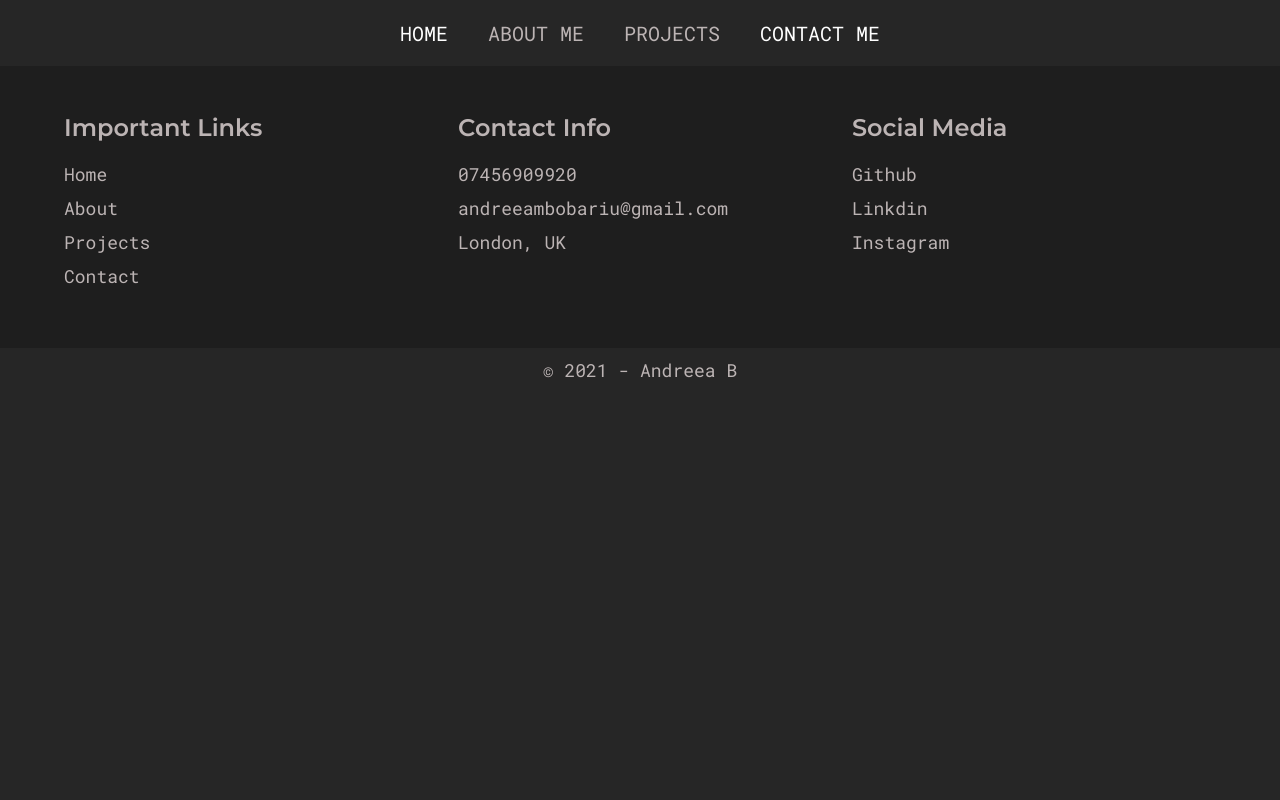
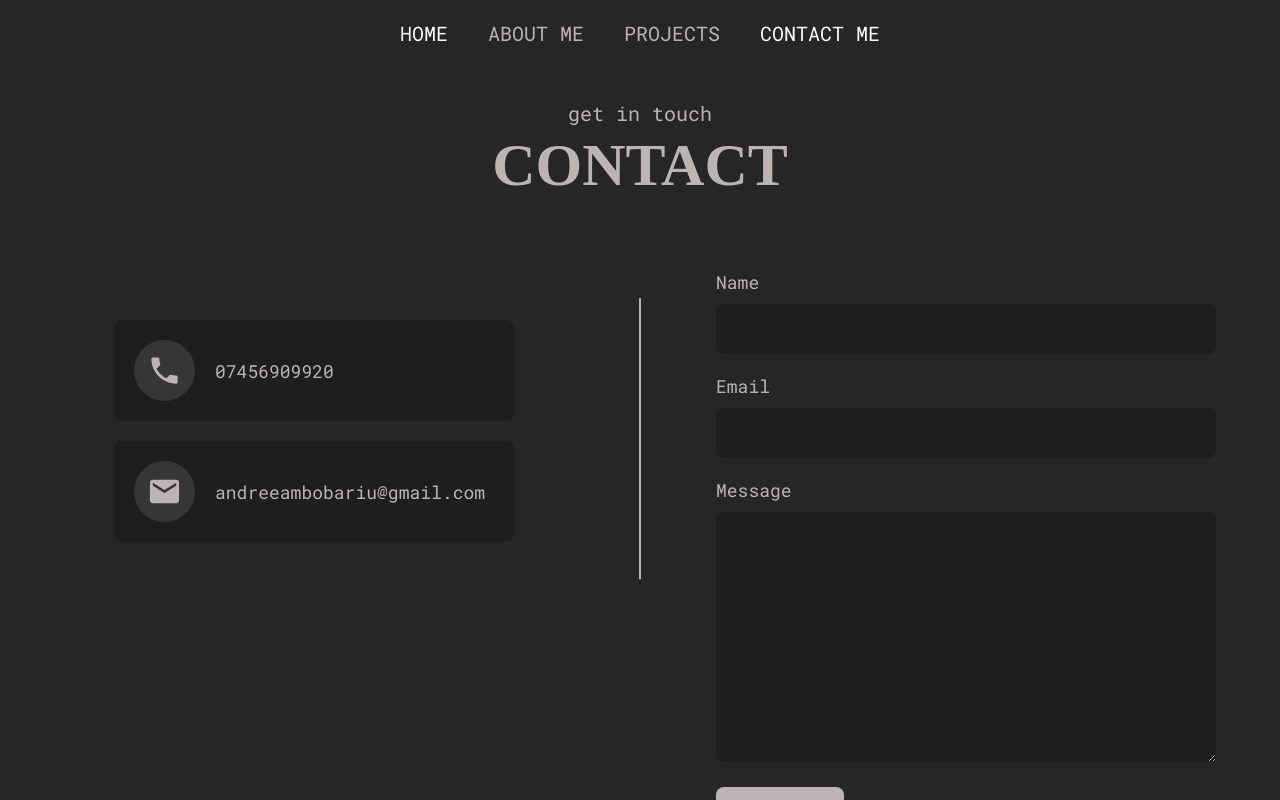
Before and after one commit to deeamon128/Portfolio, a React (Create React App) app: page /contactme in a window 1280 px wide. Shown: the top 800 px of the page. Built offline with nearby package versions, Linux system fonts and the light colour scheme; the HTML template or start-up script is replaced by a standard one; a web font is replaced by a local one.

Commit message:
Contact Form done

```diff
--- /dev/null
+++ b/src/components/ContactForm.js
@@ -0,0 +1,89 @@
+import React, { useState } from 'react';
+import styled from 'styled-components';
+
+const FormStyle = styled.form`
+  width: 100%;
+  .form-group {
+    width: 100%;
+    margin-bottom: 2rem;
+  }
+  label {
+    font-size: 1.8rem;
+  }
+  input,
+  textarea {
+    width: 100%;
+    font-size: 2rem;
+    padding: 1.2rem;
+    color: var(--gray-1);
+    background-color: var(--deep-dark);
+    outline: none;
+    border: none;
+    border-radius: 8px;
+    margin-top: 1rem;
+  }
+  textarea {
+    min-height: 250px;
+    resize: vertical;
+  }
+  button[type='submit'] {
+    background-color: var(--gray-1);
+    color: var(--black);
+    font-size: 2rem;
+    display: inline-block;
+    outline: none;
+    border: none;
+    padding: 1rem 4rem;
+    border-radius: 8px;
+    cursor: pointer;
+  }
+`;
+
+export default function ContactForm() {
+  const [name, setName] = useState('');
+  const [email, setEmail] = useState('');
+  const [message, setMessage] = useState('');
+  return (
+    <>
+      <FormStyle>
+        <div className="form-group">
+          <label htmlFor="name">
+            Name
+            <input
+              type="text"
+              id="name"
+              name="name"
+              value={name}
+              onChange={(e) => setName(e.target.value)}
+            />
+          </label>
+        </div>
+        <div className="form-group">
+          <label htmlFor="email">
+            Email
+            <input
+              type="email"
+              id="email"
+              name="email"
+              value={email}
+              onChange={(e) => setEmail(e.target.value)}
+            />
+          </label>
+        </div>
+        <div className="form-group">
+          <label htmlFor="message">
+            Message
+            <textarea
+              type="text"
+              id="message"
+              name="message"
+              value={message}
+              onChange={(e) => setMessage(e.target.value)}
+            />
+          </label>
+        </div>
+        <button type="submit">Send</button>
+      </FormStyle>
+    </>
+  );
+}
--- /dev/null
+++ b/src/components/ContactInfoItem.js
@@ -0,0 +1,40 @@
+import React from 'react';
+import { MdPlace } from 'react-icons/md';
+import styled from 'styled-components';
+import Text from './Text';
+
+const ItemStyles = styled.div`
+  padding: 2rem;
+  background-color: var(--deep-dark);
+  display: flex;
+  align-items: center;
+  gap: 2rem;
+  border-radius: 8px;
+  margin-bottom: 2rem;
+  .icon {
+    color: var(--white);
+    background-color: var(--gray-2);
+    padding: 1.3rem;
+    display: flex;
+    align-items: center;
+    justify-content: center;
+    border-radius: 50%;
+  }
+  svg {
+    width: 3.5rem;
+  }
+`;
+
+export default function ContactInfoItem({
+  icon = <MdPlace />,
+  text = 'I need text ',
+}) {
+  return (
+    <ItemStyles>
+      <div className="icon">{icon}</div>
+      <div className="info">
+        <Text>{text}</Text>
+      </div>
+    </ItemStyles>
+  );
+}
--- /dev/null
+++ b/src/components/ContactSection.js
@@ -0,0 +1,75 @@
+import React from 'react';
+import styled from 'styled-components';
+import { MdEmail, MdLocalPhone } from 'react-icons/md';
+import ContactForm from './ContactForm';
+import ContactInfoItem from './ContactInfoItem';
+import SectionTitle from './SectionTitle';
+
+const ContactSectionStyle = styled.div`
+  padding: 10rem 0;
+  .contactSection__wrapper {
+    display: flex;
+    gap: 5rem;
+    margin-top: 7rem;
+    justify-content: space-between;
+    position: relative;
+  }
+  .contactSection__wrapper::after {
+    position: absolute;
+    content: '';
+    width: 2px;
+    height: 50%;
+    background-color: var(--gray-1);
+    left: 50%;
+    top: 30%;
+    transform: translate(-50%, -50%);
+  }
+  .left {
+    width: 100%;
+    max-width: 500px;
+    padding: 50px;
+  }
+  .right {
+    max-width: 500px;
+    width: 100%;
+    border-radius: 12px;
+    /* padding-left: 3rem; */
+  }
+  @media only screen and (max-width: 768px) {
+    .contactSection__wrapper {
+      flex-direction: column;
+    }
+    .contactSection__wrapper::after {
+      display: none;
+    }
+    .left,
+    .right {
+      max-width: 100%;
+    }
+    .right {
+      padding: 4rem 2rem 2rem 2rem;
+    }
+  }
+`;
+
+export default function ContactSection() {
+  return (
+    <ContactSectionStyle>
+      <div className="container">
+        <SectionTitle heading="contact" subheading="get in touch" />
+        <div className="contactSection__wrapper">
+          <div className="left">
+            <ContactInfoItem icon={<MdLocalPhone />} text="07456909920" />
+            <ContactInfoItem
+              icon={<MdEmail />}
+              text="andreeambobariu@gmail.com"
+            />
+          </div>
+          <div className="right">
+            <ContactForm />
+          </div>
+        </div>
+      </div>
+    </ContactSectionStyle>
+  );
+}
--- a/src/pages/Contact.js
+++ b/src/pages/Contact.js
@@ -1,5 +1,10 @@
 import React from 'react';
+import ContactSection from '../components/ContactSection';
 
-const Contact = () => <div>Contact Me</div>;
-
-export default Contact;
+export default function Contact() {
+  return (
+    <>
+      <ContactSection />
+    </>
+  );
+}
```
